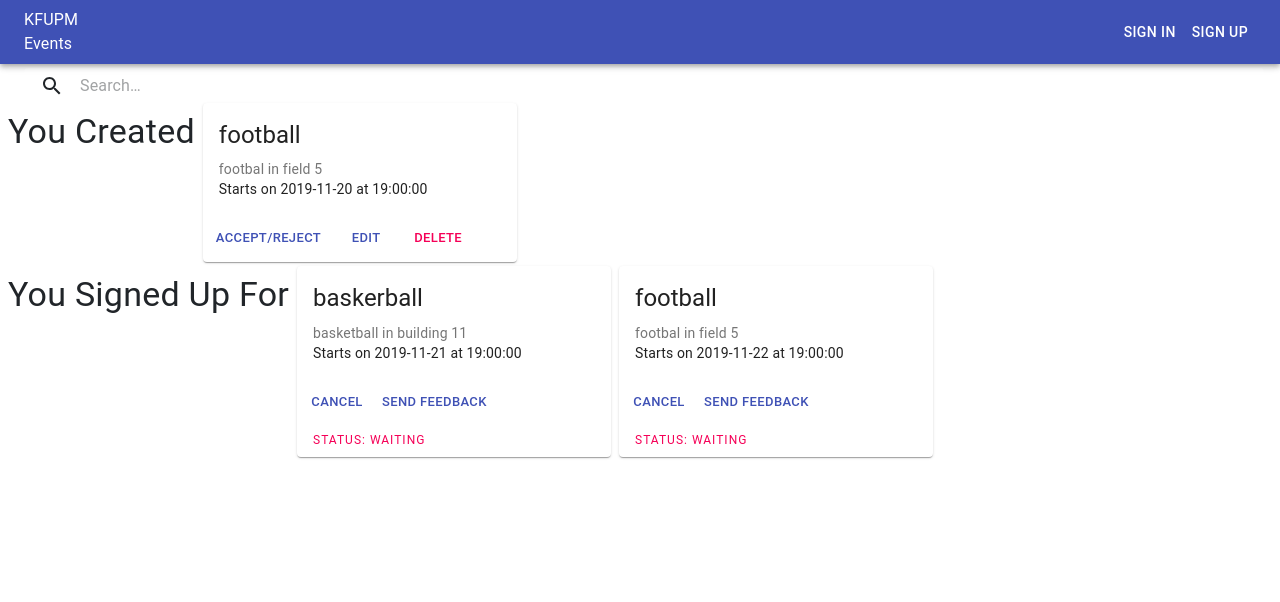
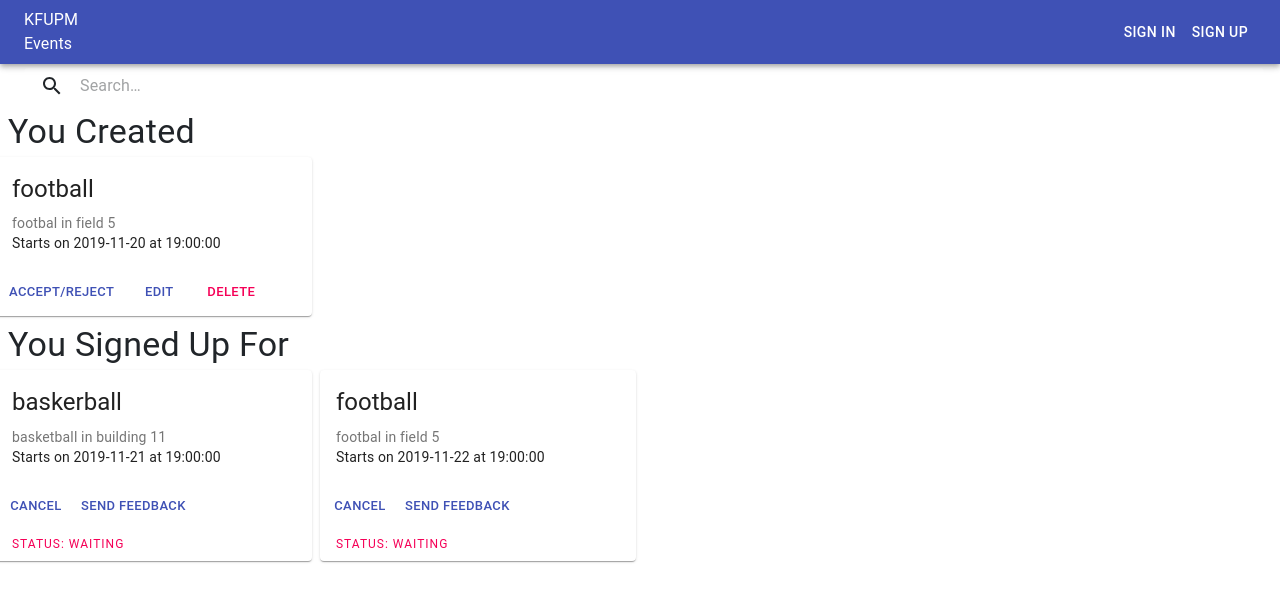
Before and after one commit to OmarAlghamdi/swe363-project-react, a React (Create React App) app: page /swe363-project-react/history in a window 1280 px wide. Shown: the top 602 px of the page. Built offline with nearby package versions, Linux system fonts and the light colour scheme.

Commit message:
fixs grid layout issue

```diff
--- a/src/components/History.js
+++ b/src/components/History.js
@@ -27,6 +27,7 @@ class History extends Component{
                             {this.admin? 'Events' : 'You Created'}
                         </Typography>
                     </Grid>
+                    <Grid container spacing={1}>
                     {this.events.filter(event => (
                     event.creator === this.user || this.admin
                 )).map(event => (
@@ -39,7 +40,8 @@ class History extends Component{
                             startTime={event.startTime}
                             />
                         </Grid>
-                    ))}
+                ))}
+                        </Grid>
                 </Grid>
 
                 {
@@ -51,7 +53,8 @@ class History extends Component{
                         <Typography component='h1' variant='h4'>
                             You Signed Up For
                         </Typography>
-                    </Grid>
+                        </Grid>
+                        <Grid container spacing={1}>
                     {this.events.filter(event => (
                     event.creator !== 'omar@kfupm.com'
                 )).map(event => (
@@ -64,7 +67,8 @@ class History extends Component{
                             startTime={event.startTime}
                             />
                         </Grid>
-                    ))}
+                ))}
+                            </Grid>
                 </Grid>
                 }
 
```
